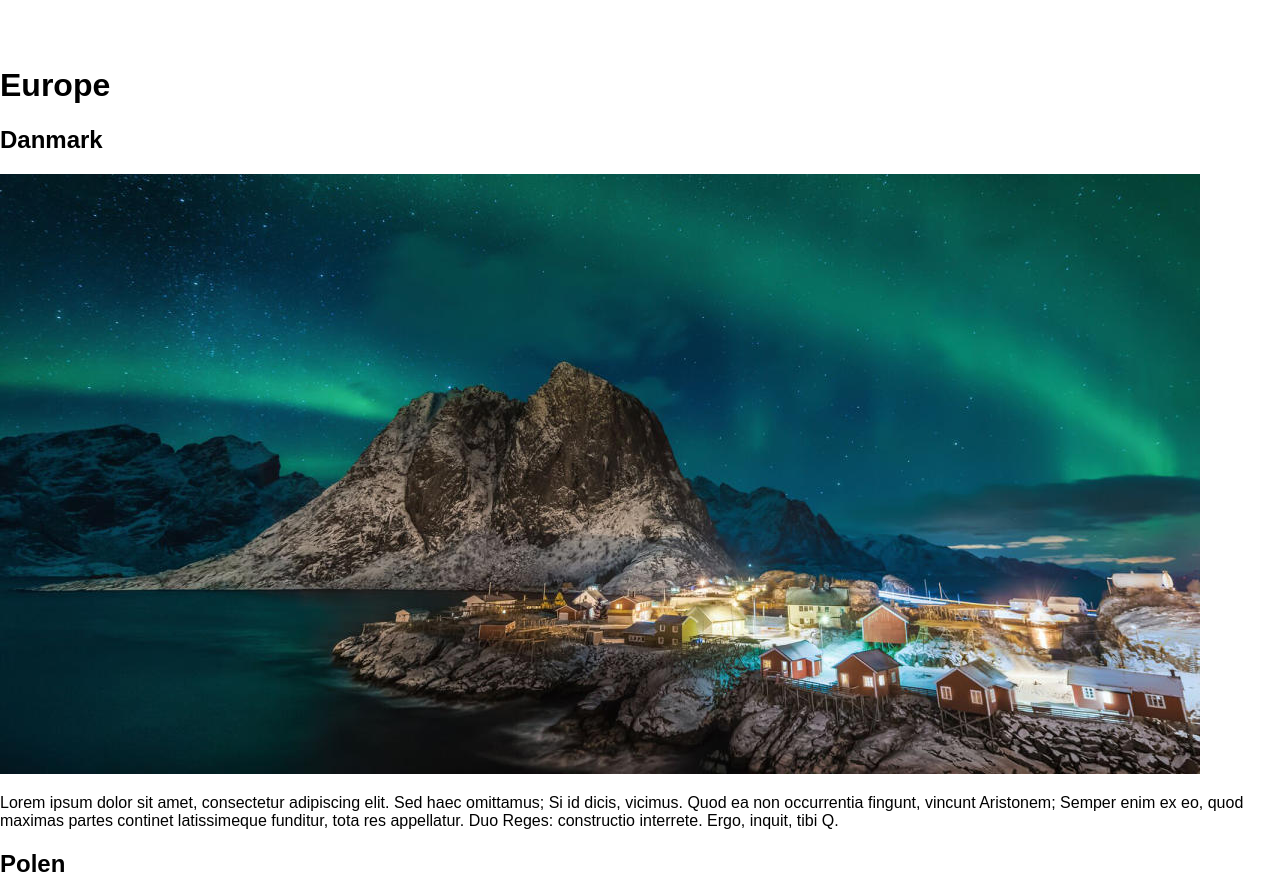
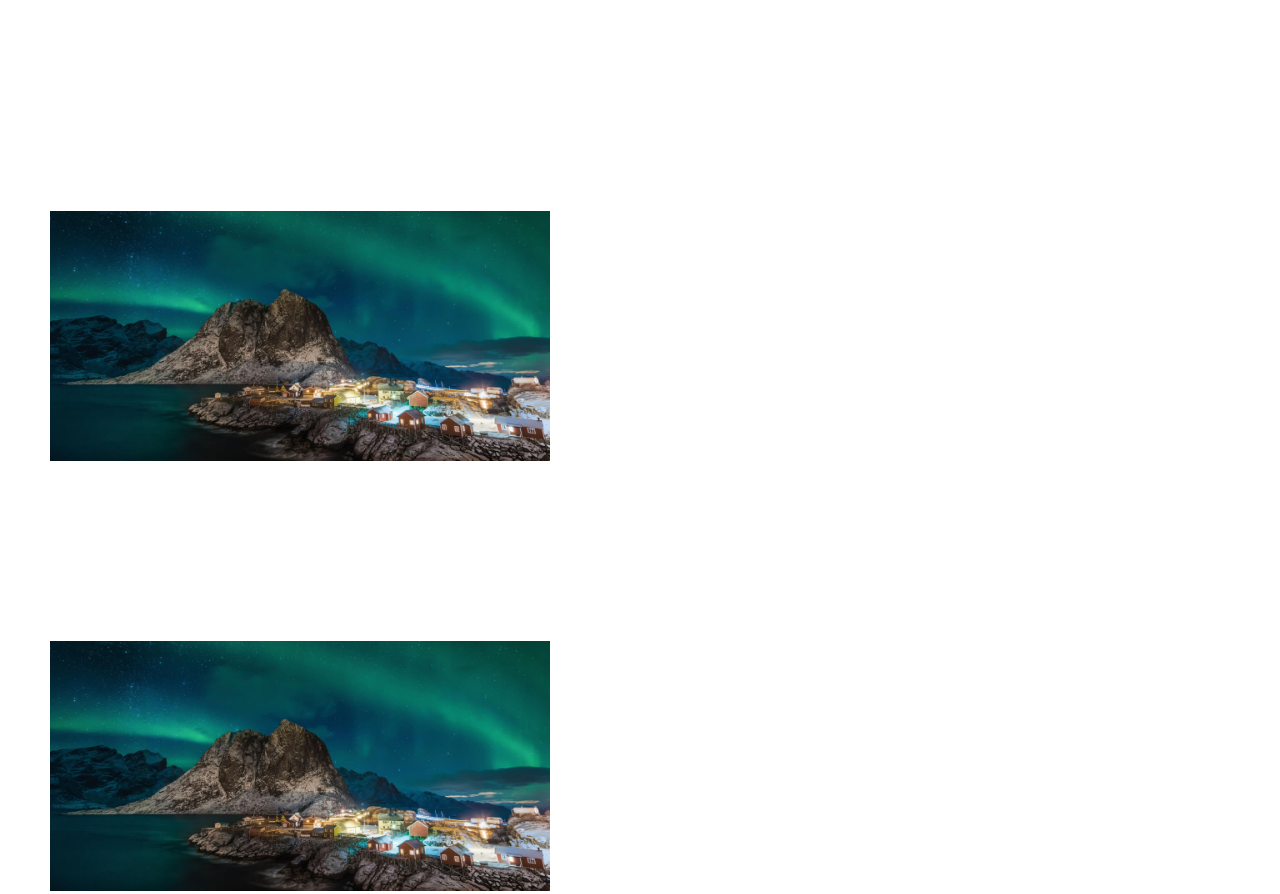
Before and after one commit to Alexandernielsen95/travel-assignment-, a plain HTML site: page countries.html in a window 1280 px wide. Shown: the top 894 px of the page. Drawn offline with Linux system fonts and the light colour scheme; a script that the page names is missing.

Commit message:
add css for countries

```diff
--- a/style.css
+++ b/style.css
@@ -175,3 +175,36 @@ footer {
     width: 50%;
     padding-top: 10px;
 }
+
+h1 {
+    font-size: 50px;
+    color: white;
+    margin-left: 50px;
+}
+
+h2 {
+    font-size: 20px;
+    color: white;
+    margin-left: 50px;
+}
+
+ul {
+    text-decoration: none;
+}
+
+img {
+    width: 500px;
+    height: auto;
+    margin-left: 50px;
+}
+
+p{
+    color: white;
+    margin-left: 50px;
+    margin-right: 700px;
+    margin-top: 30px;
+}
+
+europe-container {
+    display: grid;
+}
```
